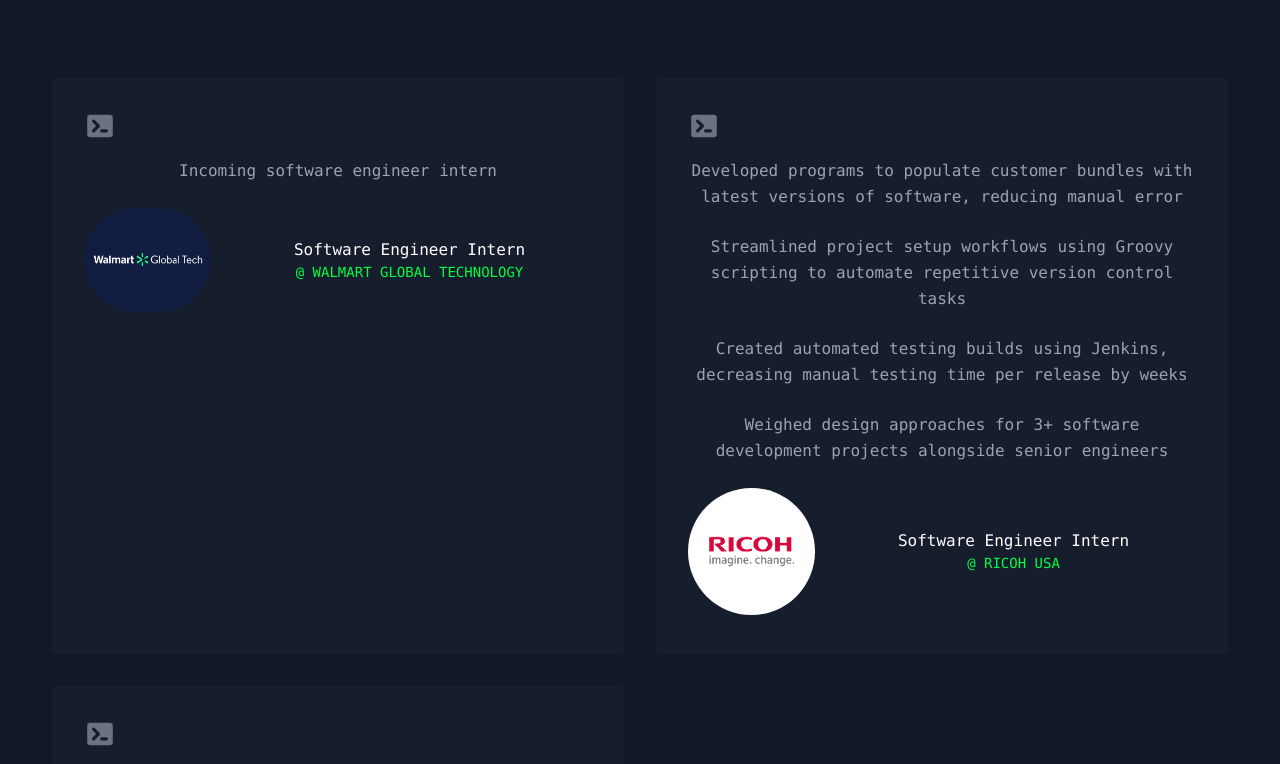
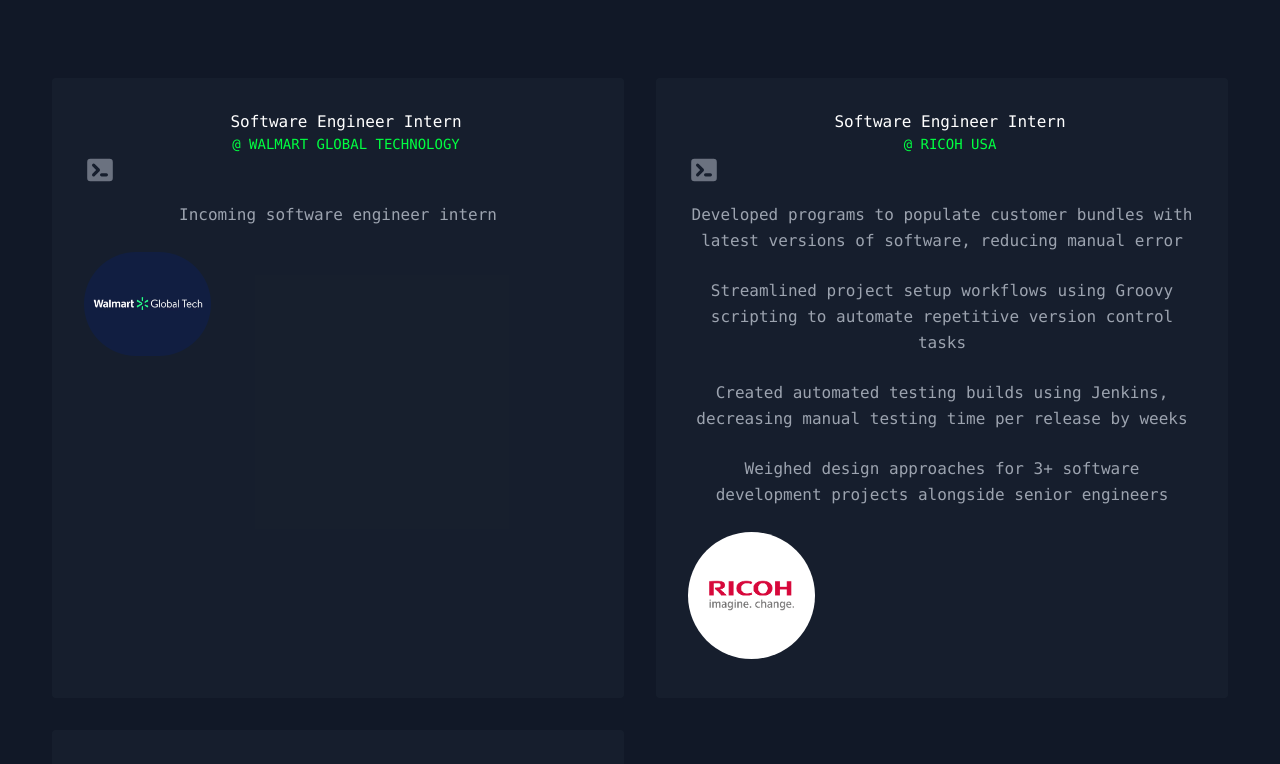
Before and after one commit to mjschwarz/portfolio-v3, a React (Create React App) app: page / in a window 1280 px wide. Shown: the part 996-1760 px from the top of the page. Built offline with nearby package versions, Linux system fonts and the light colour scheme.

Commit message:
Redesigned experiences cards

```diff
--- a/src/components/Experiences.js
+++ b/src/components/Experiences.js
@@ -17,6 +17,14 @@ export default function Experiences() {
           {experiences.map((experience) => ( // see JSON formatted list of experiences in "data.js" file
             <div className="p-4 md:w-1/2 w-full">
               <div className="h-full bg-gray-800 bg-opacity-40 p-8 rounded">
+                <span className="flex-grow flex flex-col pl-4">
+                  <span className="title-font font-medium text-white">
+                    {experience.name}
+                  </span>
+                  <span className="text-malachite text-sm uppercase">
+                    {"@ " + experience.company}
+                  </span>
+                </span>
                 <TerminalIcon className="block w-8 text-gray-500 mb-4" />
                 {experience.bullet1 !== "" ?
                   <p className="leading-relaxed mb-6">{experience.bullet1}</p>
@@ -42,14 +50,6 @@ export default function Experiences() {
                     src={require("../assets/" + experience.image)}
                     className="w-1/4 rounded-full flex-shrink-0 object-cover object-center"
                   />
-                  <span className="flex-grow flex flex-col pl-4">
-                    <span className="title-font font-medium text-white">
-                      {experience.name}
-                    </span>
-                    <span className="text-malachite text-sm uppercase">
-                      {"@ " + experience.company}
-                    </span>
-                  </span>
                 </div>
               </div>
             </div>
```
